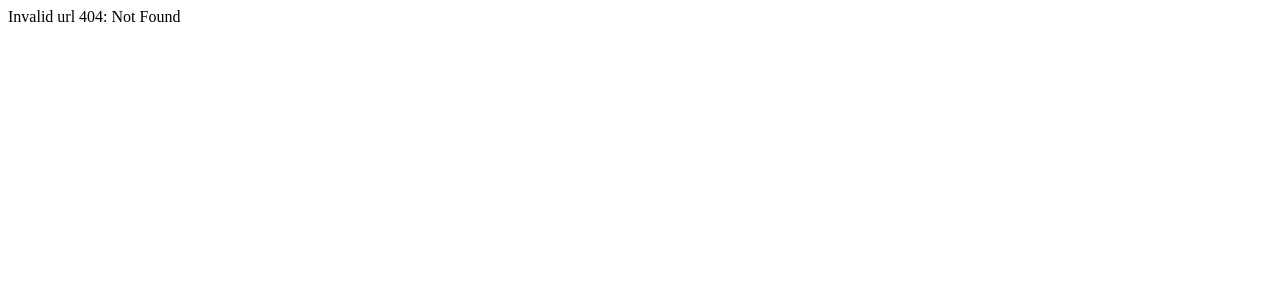
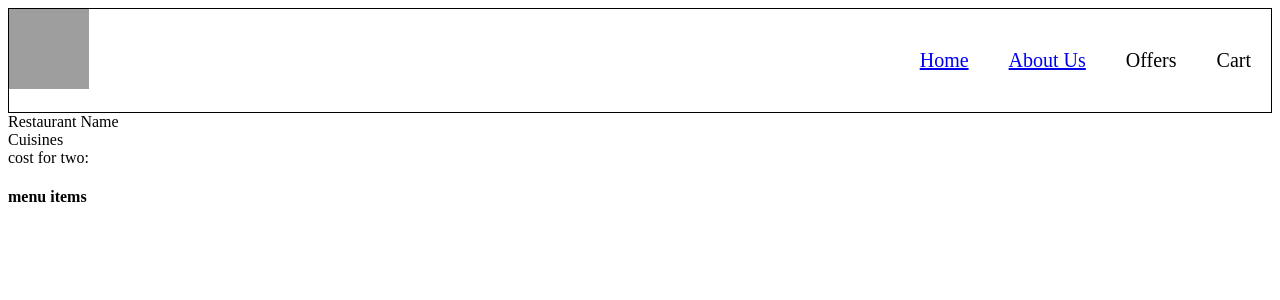
Before and after one commit to priyanka02047/namaste-React, a React (Vite) app: page /restaurant/1 in a window 1280 px wide. Before the commit this address had no page. Shown: the top 300 px of the page. Built offline with nearby package versions, Linux system fonts and the light colour scheme; grey boxes are pictures that could not be loaded.

Commit message:
added restaurant Menu in this

```diff
--- a/src/App.js
+++ b/src/App.js
@@ -4,6 +4,7 @@ import Body from "./components/Body";
 import { createBrowserRouter, RouterProvider, Outlet } from "react-router-dom";
 import AboutUs from "./components/About";
 import Error from "./components/Error";
+import { RestaurantMenu } from "./components/RestaurantMenu";
 const AppLayout = () => {
   return (
     <div className="applayout">
@@ -25,6 +26,10 @@ const appRoute = createBrowserRouter([
       {
         path: "/about",
         element: <AboutUs />,
+      },
+      {
+        path: "/restaurant/:resId",
+        element: <RestaurantMenu />,
       },
     ],
     errorElement: <Error />,
--- a/src/components/Body.js
+++ b/src/components/Body.js
@@ -2,6 +2,7 @@ import { RestaurantCard } from "./RestaurantCard";
 import { restaurantData } from "../utils/data";
 import { useEffect, useState } from "react";
 import Shimmer from "./Shimmer";
+import { Link } from "react-router-dom";
 
 const Body = () => {
   const [data, setData] = useState();
@@ -11,9 +12,11 @@ const Body = () => {
   }, []);
 
   const fetchAPI = () => {
+    // cores soution :- https://github.com/HarshithaSolai/instafood-server/blob/main/solution.md
     setTimeout(() => {
       setData(restaurantData);
     }, 4000);
+    // //https://www.swiggy.com/dapi/menu/pl?page-type=REGULAR_MENU&complete-menu=true&lat=31.00480&lng=75.94630&restaurantId=415896&catalog_qa=undefined&isMenuUx4=true&submitAction=ENTER
     //Url is not working because of cors
     // const url =
     //   "https://www.swiggy.com/dapi/restaurants/list/v5?lat=31.00480&lng=75.94630&is-seo-homepage-enabled=true&page_type=DESKTOP_WEB_LISTING";
@@ -62,7 +65,9 @@ const Body = () => {
       </div>
       <div className="res-container">
         {filtersData.map((item) => (
-          <RestaurantCard key={item.info.id} restaurant={item} />
+          <Link to={`/restaurant/${item.info.id}`} key={item.info.id}>
+            <RestaurantCard restaurant={item} />
+          </Link>
         ))}
       </div>
     </div>
--- /dev/null
+++ b/src/components/RestaurantMenu.js
@@ -0,0 +1,22 @@
+import { useEffect, useState } from "react";
+
+export const RestaurantMenu = ({ id }) => {
+  const [restaurantMenu, setRestaurantMenu] = useState([]);
+  useEffect(() => {
+    //Add fetch Api to fetch restaurant menu items.
+    console.log("id of restaurant", id);
+  }, [id]);
+  //   const { name, costForTwo, cuisines, avgRating, cloudinaryImageId } =
+  //     restaurant.info;
+
+  return (
+    <div className="menu">
+      <div className="name"> Restaurant Name</div>
+      <div className="cuisines"> Cuisines</div>
+      <div className="cuisines"> cost for two:</div>
+      <div className="items">
+        <h4>menu items</h4>
+      </div>
+    </div>
+  );
+};
```
